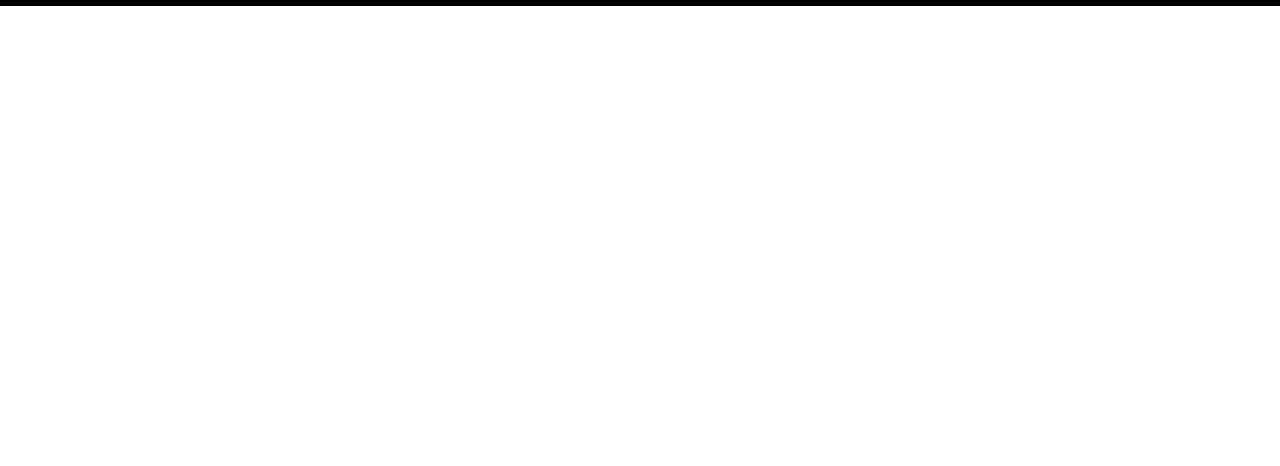
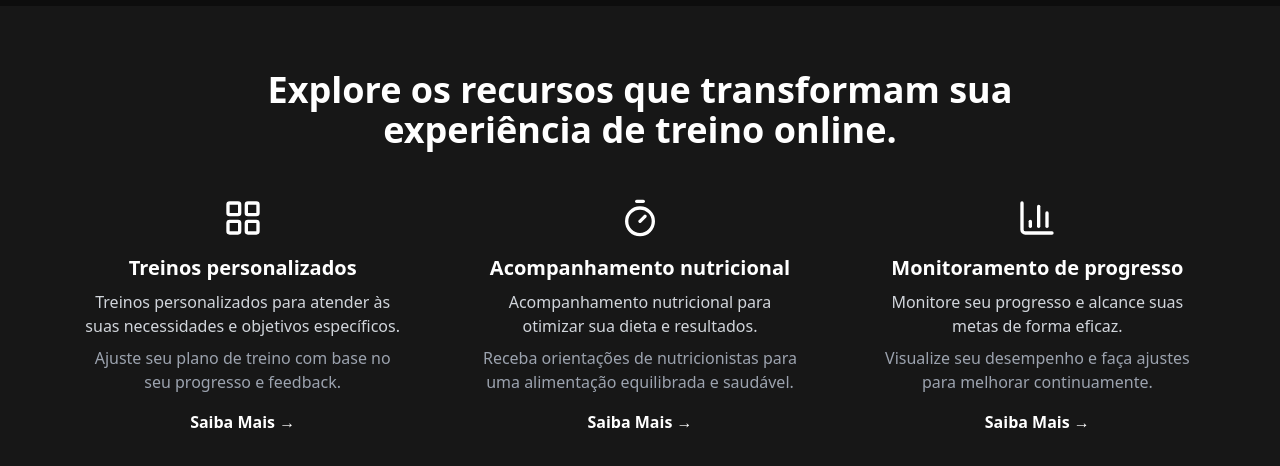
Before and after one commit to ryannardelli/projeto_academia_front, a Next.js app: page / in a window 1280 px wide. Shown: the part 708-1174 px from the top of the page. Before the commit the page ends 800 px from the top, so only its background shows below. Built offline with nearby package versions, Linux system fonts and the light colour scheme.

Commit message:
feat: Enviando nova seção

```diff
--- a/package.json
+++ b/package.json
@@ -10,6 +10,7 @@
   },
   "dependencies": {
     "@heroicons/react": "^2.2.0",
+    "lucide-react": "^0.518.0",
     "next": "15.3.3",
     "react": "^19.0.0",
     "react-dom": "^19.0.0"
--- /dev/null
+++ b/src/app/components/FeaturesSection.tsx
@@ -0,0 +1,55 @@
+import React from "react";
+import { LayoutGrid, Timer, BarChart3 } from "lucide-react";
+
+export default function FeaturesSection() {
+  const features = [
+    {
+      icon: <LayoutGrid size={40} className="mx-auto mb-4" />,
+      title: "Treinos personalizados",
+      subtitle:
+        "Treinos personalizados para atender às suas necessidades e objetivos específicos.",
+      description:
+        "Ajuste seu plano de treino com base no seu progresso e feedback.",
+    },
+    {
+      icon: <Timer size={40} className="mx-auto mb-4" />,
+      title: "Acompanhamento nutricional",
+      subtitle:
+        "Acompanhamento nutricional para otimizar sua dieta e resultados.",
+      description:
+        "Receba orientações de nutricionistas para uma alimentação equilibrada e saudável.",
+    },
+    {
+      icon: <BarChart3 size={40} className="mx-auto mb-4" />,
+      title: "Monitoramento de progresso",
+      subtitle:
+        "Monitore seu progresso e alcance suas metas de forma eficaz.",
+      description:
+        "Visualize seu desempenho e faça ajustes para melhorar continuamente.",
+    },
+  ];
+
+  return (
+    <section className="bg-neutral-900 text-white py-16 px-4 md:px-10">
+      <div className="max-w-6xl mx-auto text-center">
+        <h2 className="text-3xl md:text-4xl font-semibold mb-12">
+          Explore os recursos que transformam sua <br className="hidden md:block" />
+          experiência de treino online.
+        </h2>
+        <div className="grid md:grid-cols-3 gap-10">
+          {features.map((feature, index) => (
+            <div key={index} className="text-center px-4">
+              {feature.icon}
+              <h3 className="text-xl font-semibold mb-2">{feature.title}</h3>
+              <p className="text-gray-300 mb-2">{feature.subtitle}</p>
+              <p className="text-gray-400 mb-4">{feature.description}</p>
+              <a href="#" className="text-white font-semibold hover:underline">
+                Saiba Mais →
+              </a>
+            </div>
+          ))}
+        </div>
+      </div>
+    </section>
+  );
+}
--- a/src/app/components/HeroSection.tsx
+++ b/src/app/components/HeroSection.tsx
@@ -2,7 +2,7 @@
 
 export default function HeroSection() {
   return (
-    <section className="bg-black text-white py-16 px-4 md:px-10">
+    <section className="bg-primary text-white py-16 px-4 md:px-10">
       <div className="max-w-6xl mx-auto text-center">
         <h1 className="text-4xl md:text-5xl font-bold mb-6">
           Transforme sua saúde com <br className="hidden md:block" />
--- a/src/app/page.tsx
+++ b/src/app/page.tsx
@@ -1,3 +1,4 @@
+import FeaturesSection from "./components/FeaturesSection";
 import HeaderMain from "./components/HeaderMain";
 import HeroSection from "./components/HeroSection";
 
@@ -6,6 +7,7 @@
     <div>
       <HeaderMain />
       <HeroSection/>
+      <FeaturesSection />
     </div>
   );
 }
```
Also changed, not shown: 1 other file (tests, documents, lock files or other folders).
